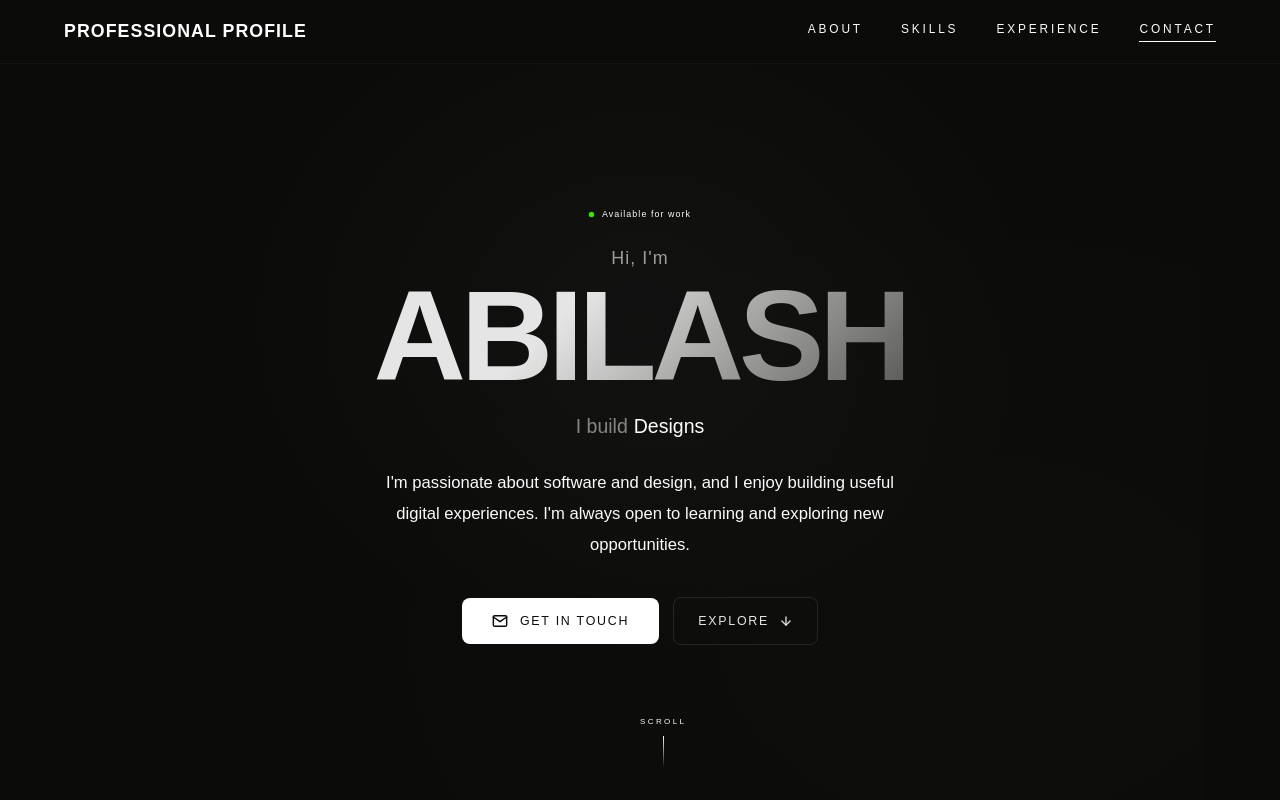
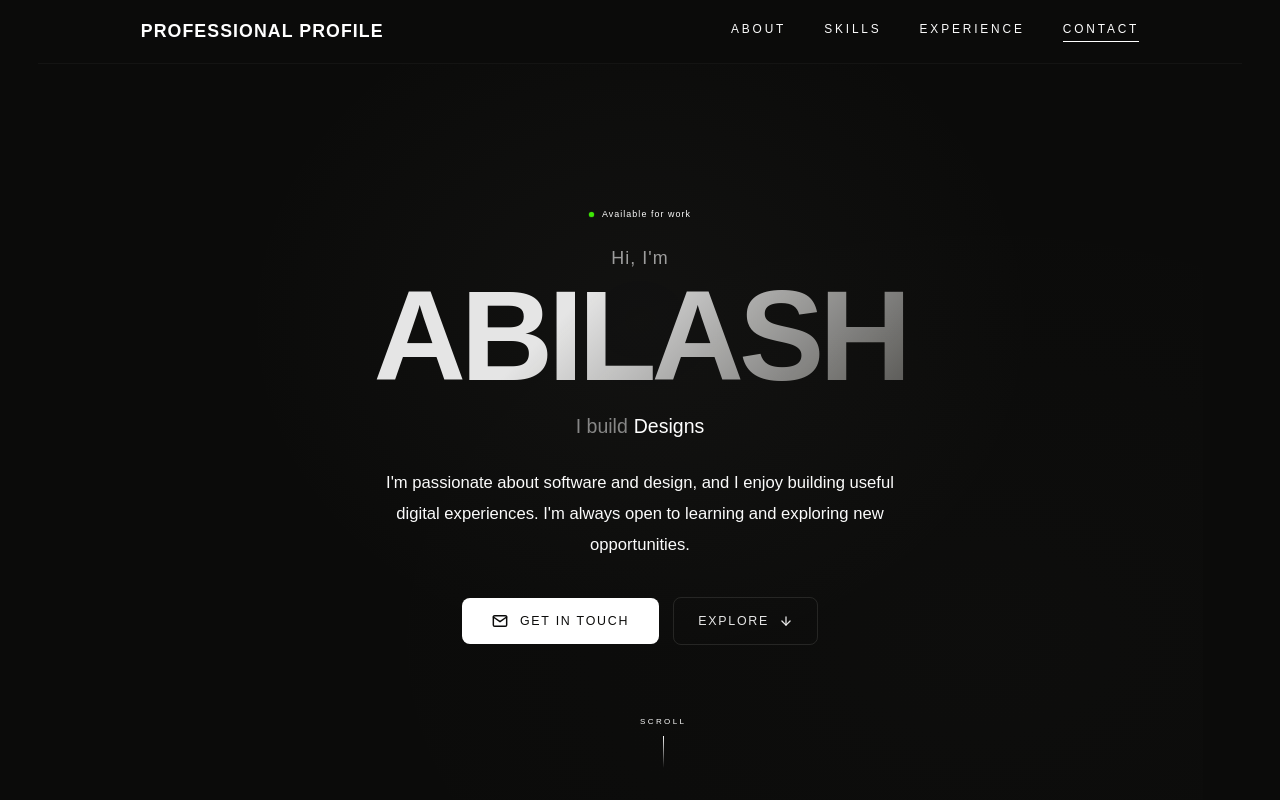
Before and after one commit to 0ABILASH/abilash-portfolio-website, a React (Vite) app: page / in a window 1280 px wide. Shown: the top 800 px of the page. Built offline with nearby package versions, Linux system fonts and the light colour scheme; a web font is replaced by a local one.

Commit message:
align header left padding and margin with body

```diff
--- a/src/portfolio.css
+++ b/src/portfolio.css
@@ -6,7 +6,7 @@ em{font-style:normal}
 html{scroll-behavior:smooth;overflow-x:hidden;font-size:111%}
 body{background:var(--bg);color:var(--fg);font-family:"Alan Sans",sans-serif;font-optical-sizing:auto;font-style:normal;min-height:100vh;overflow-x:hidden;overflow-y:auto;cursor:auto;max-width:100vw;padding:0 3%;margin:0 3%}
 
-header{position:fixed;top:0;left:0;right:0;height:var(--header-h);padding:0 var(--gutter);display:flex;justify-content:space-between;align-items:center;z-index:500;border-bottom:1px solid rgba(var(--a-rgb),.07);backdrop-filter:blur(28px) saturate(1.6);background:var(--bg);animation:hDown 1s cubic-bezier(.16,1,.3,1) both}
+header{position:fixed;top:0;left:0;right:0;height:var(--header-h);margin:0 3%;padding:0 calc(3% + var(--gutter));display:flex;justify-content:space-between;align-items:center;z-index:500;border-bottom:1px solid rgba(var(--a-rgb),.07);backdrop-filter:blur(28px) saturate(1.6);background:var(--bg);animation:hDown 1s cubic-bezier(.16,1,.3,1) both}
 @keyframes hDown{from{transform:translateY(-110%);opacity:0}to{transform:translateY(0);opacity:1}}
 .logo{font-family:"Alan Sans",sans-serif;font-optical-sizing:auto;font-style:normal;font-size:1rem;font-weight:600;letter-spacing:.06em;color:var(--fg);position:relative;text-decoration:none;display:flex;align-items:center}
 .logo-text{color:var(--a)}
```
